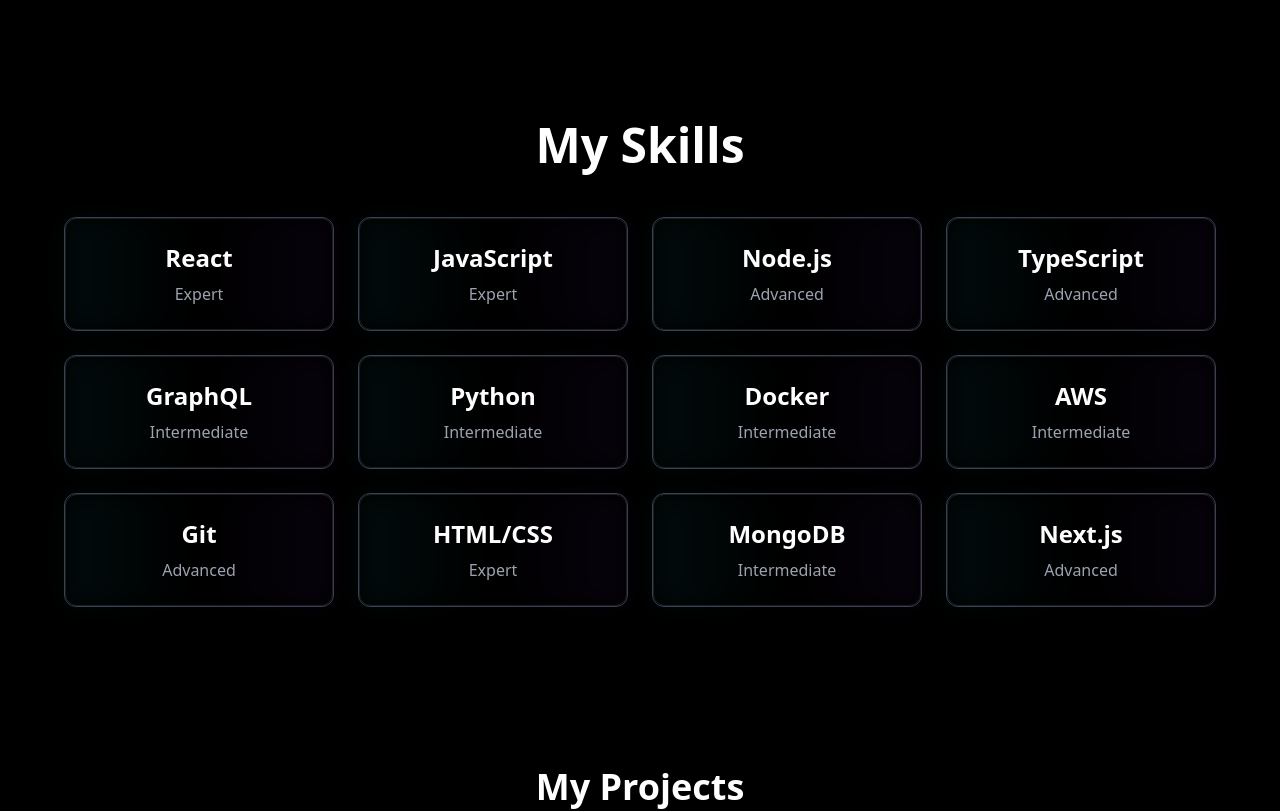
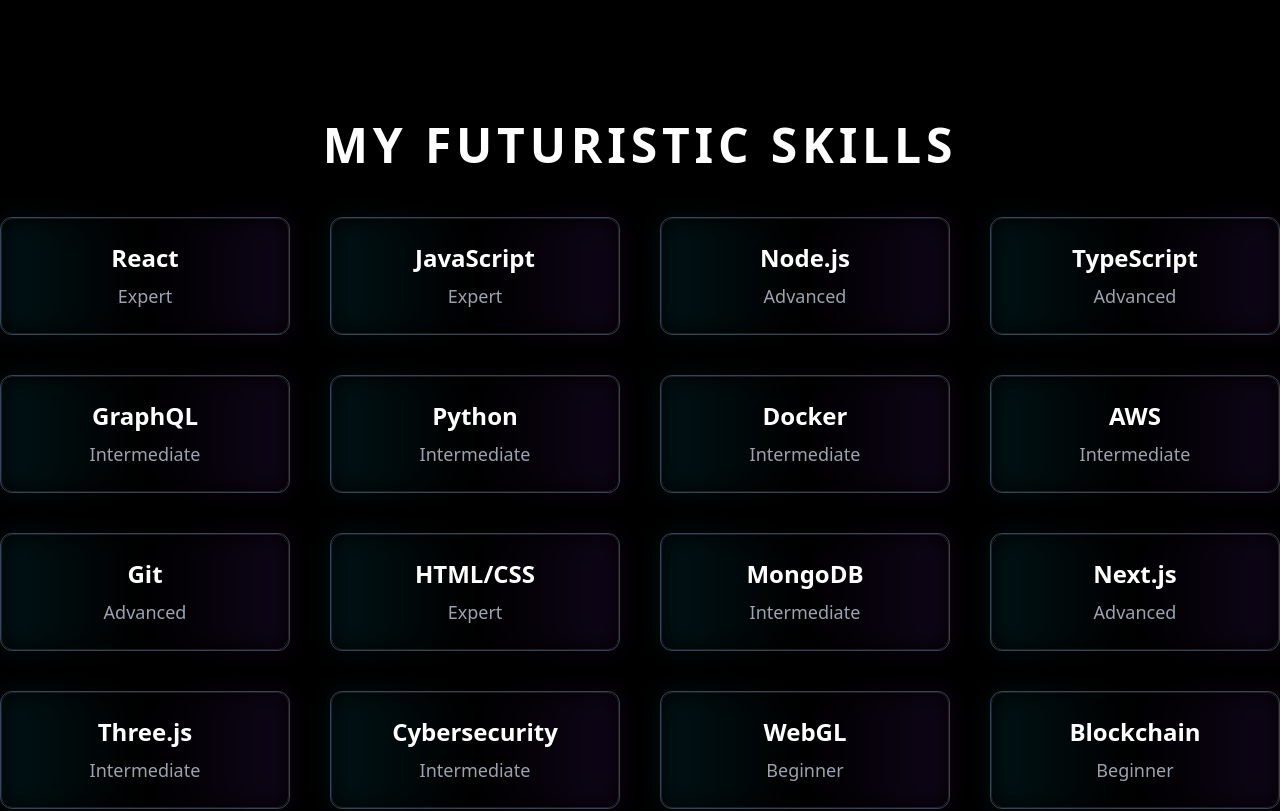
Before and after one commit to Muhammadd-01/Affan-s-Portfolio-Final-, a React (Vite) app: page / in a window 1280 px wide. Shown: the part 1420-2231 px from the top of the page. Built offline with nearby package versions, Linux system fonts and the light colour scheme; the HTML template or start-up script is replaced by a standard one.

Commit message:
Portfolio

```diff
--- a/src/components/Skills.jsx
+++ b/src/components/Skills.jsx
@@ -13,31 +13,34 @@
   { name: "HTML/CSS", level: "Expert" },
   { name: "MongoDB", level: "Intermediate" },
   { name: "Next.js", level: "Advanced" },
+  { name: "Three.js", level: "Intermediate" },
+  { name: "Cybersecurity", level: "Intermediate" },
+  { name: "WebGL", level: "Beginner" },
+  { name: "Blockchain", level: "Beginner" },
 ];
 
 const Skills = () => {
   return (
     <section id="skills" className="py-20 text-white relative overflow-hidden">
       <motion.h2
-        className="text-5xl font-extrabold mb-12 text-center relative z-10"
+        className="text-5xl font-extrabold mb-12 text-center relative z-10 tracking-widest uppercase"
         initial={{ opacity: 0, y: -50 }}
         animate={{ opacity: 1, y: 0 }}
         transition={{ duration: 0.8, ease: "easeOut" }}
         whileHover={{ scale: 1.1 }}
       >
-        My Skills
+        My Futuristic Skills
       </motion.h2>
-      <div className="grid grid-cols-1 sm:grid-cols-2 md:grid-cols-3 lg:grid-cols-4 gap-6 max-w-6xl mx-auto">
+      <div className="grid grid-cols-1 sm:grid-cols-2 md:grid-cols-3 lg:grid-cols-4 gap-10 max-w-7xl mx-auto">
         {skillsData.map((skill, index) => (
           <motion.div
             key={skill.name}
-            className="relative rounded-xl p-6 shadow-md bg-opacity-10 backdrop-blur-lg transition-transform transform hover:scale-110 hover:shadow-2xl group border border-gray-700 hover:border-white hover:border-opacity-50"
+            className="relative rounded-xl p-6 shadow-lg bg-opacity-10 backdrop-blur-xl transform transition-all duration-500 hover:scale-110 hover:shadow-2xl group border border-gray-700 hover:border-cyan-400 hover:border-opacity-50 hover:rotate-3"
             initial={{ opacity: 0, y: 50, scale: 0.8 }}
             animate={{ opacity: 1, y: 0, scale: 1 }}
             transition={{ duration: 0.6, delay: index * 0.1, ease: "easeOut" }}
-            whileHover={{ rotate: 3 }}
           >
-            <div className="absolute inset-0 rounded-xl bg-gradient-to-r from-cyan-400 via-transparent to-purple-600 opacity-5 blur-md transition-all duration-700 group-hover:opacity-20 group-hover:blur-lg"></div>
+            <div className="absolute inset-0 rounded-xl bg-gradient-to-r from-cyan-500 via-transparent to-purple-600 opacity-10 blur-md transition-all duration-700 group-hover:opacity-30 group-hover:blur-xl"></div>
             <div className="relative text-center">
               <motion.h3
                 className="text-2xl font-semibold mb-2 text-white group-hover:text-cyan-400 transition-colors duration-300"
@@ -48,7 +51,7 @@
                 {skill.name}
               </motion.h3>
               <motion.p
-                className="text-gray-400 group-hover:text-purple-300 transition-colors duration-300"
+                className="text-gray-400 group-hover:text-purple-300 transition-colors duration-300 text-lg"
                 initial={{ x: 50, opacity: 0 }}
                 animate={{ x: 0, opacity: 1 }}
                 transition={{ duration: 0.5, delay: index * 0.2 }}
```
